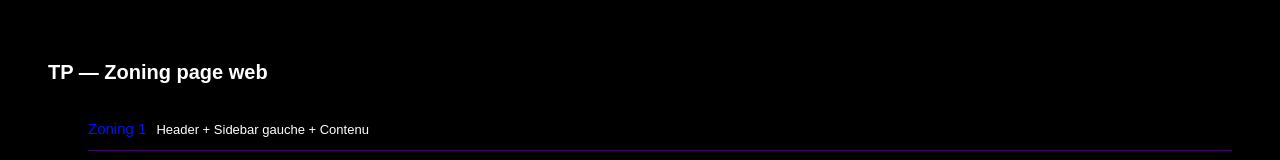
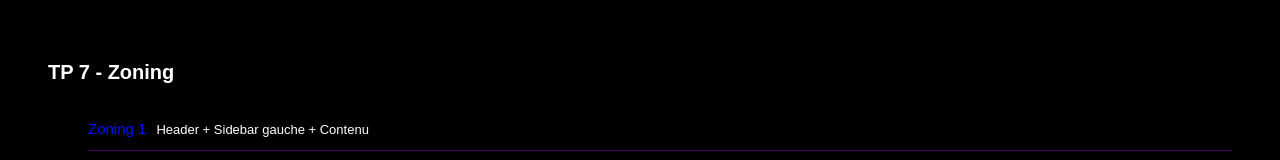
Before and after one commit to Mischa260/TP2-Web, a plain HTML site: page tp7/index.html in a window 1280 px wide. Shown: the top 160 px of the page. Drawn offline with Linux system fonts and the light colour scheme.

Commit message:
Update index.html

```diff
--- a/tp7/index.html
+++ b/tp7/index.html
@@ -8,7 +8,7 @@
 </head>
 <body>
 
-  <h1>TP — Zoning page web</h1>
+  <h1>TP 7 - Zoning</h1>
 
   <ul>
     <li><a href="Zoon1\ex1.html">Zoning 1</a><span>Header + Sidebar gauche + Contenu</span></li>
```
